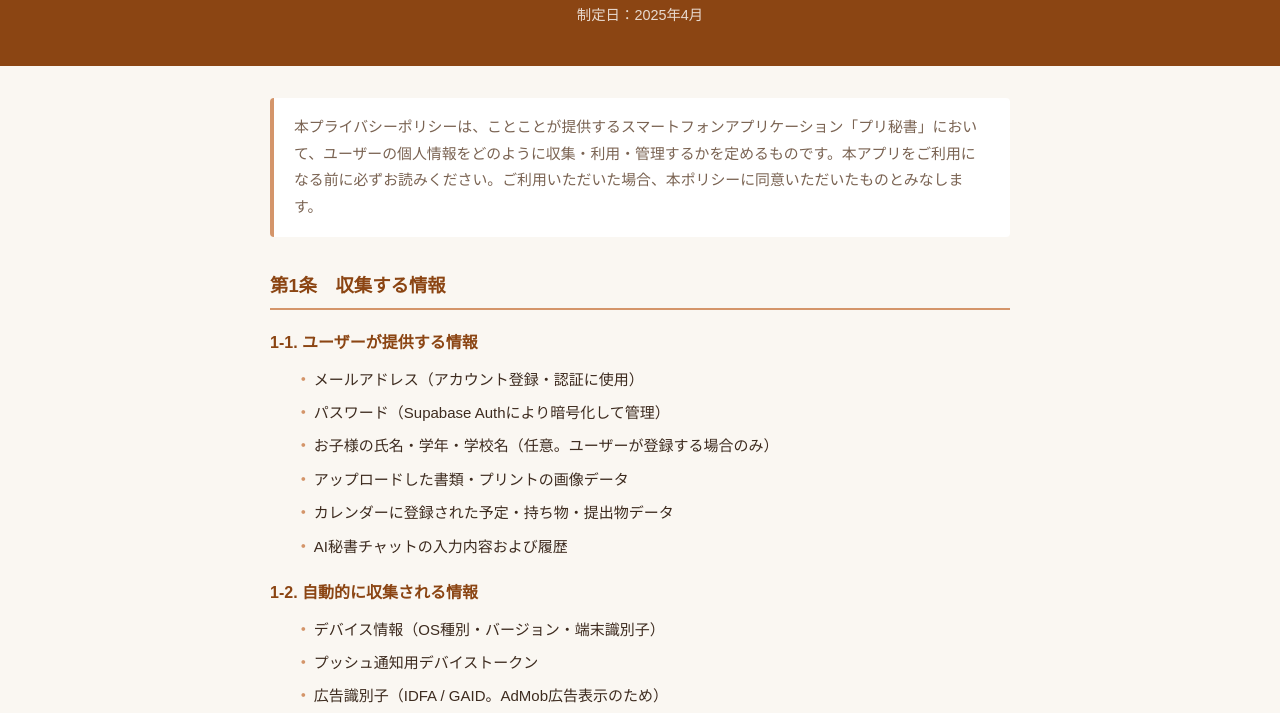
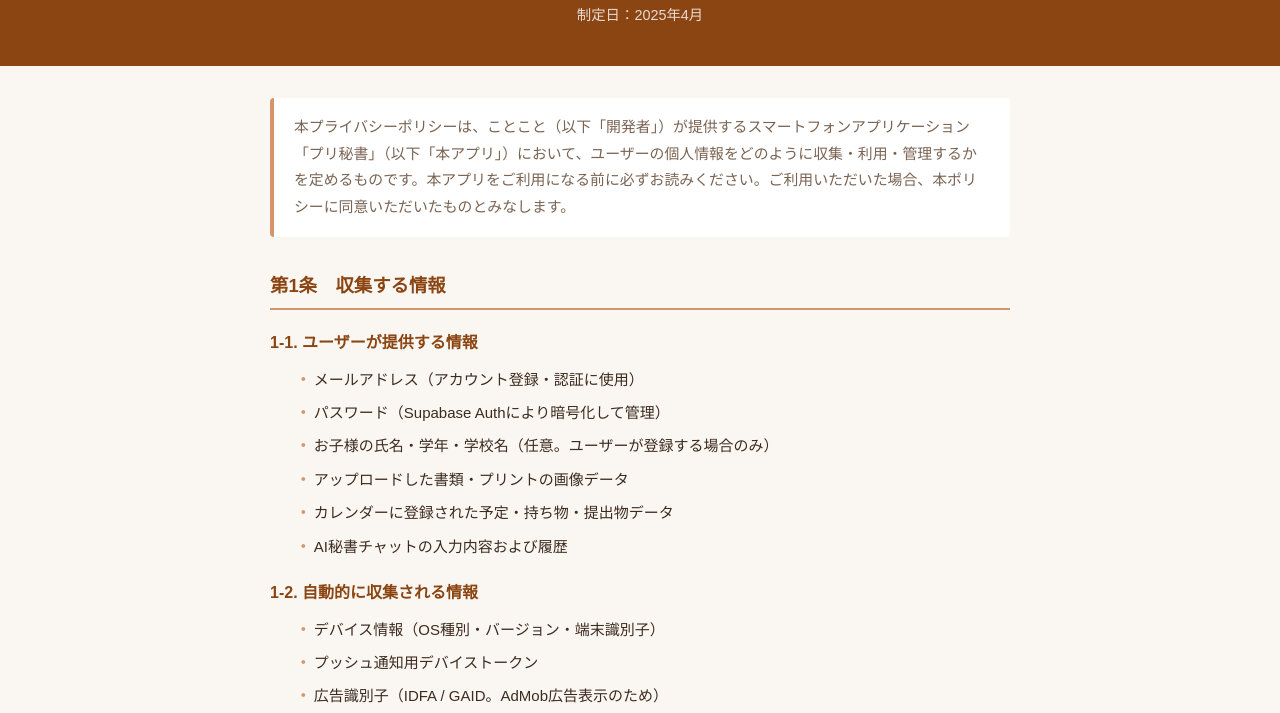
Before and after one commit to kotonyan0529/prihisho-privacy, a plain HTML site: page index.html in a window 1280 px wide. Shown: the part 87-800 px from the top of the page. Drawn offline with Linux system fonts and the light colour scheme.

Commit message:
Update index.html

```diff
--- a/index.html
+++ b/index.html
@@ -102,7 +102,7 @@
 </header>
 <main>
   <div class="preamble">
-    本プライバシーポリシーは、ことことが提供するスマートフォンアプリケーション「プリ秘書」において、ユーザーの個人情報をどのように収集・利用・管理するかを定めるものです。本アプリをご利用になる前に必ずお読みください。ご利用いただいた場合、本ポリシーに同意いただいたものとみなします。
+    本プライバシーポリシーは、ことこと（以下「開発者」）が提供するスマートフォンアプリケーション「プリ秘書」（以下「本アプリ」）において、ユーザーの個人情報をどのように収集・利用・管理するかを定めるものです。本アプリをご利用になる前に必ずお読みください。ご利用いただいた場合、本ポリシーに同意いただいたものとみなします。
   </div>
 
   <section>
```
